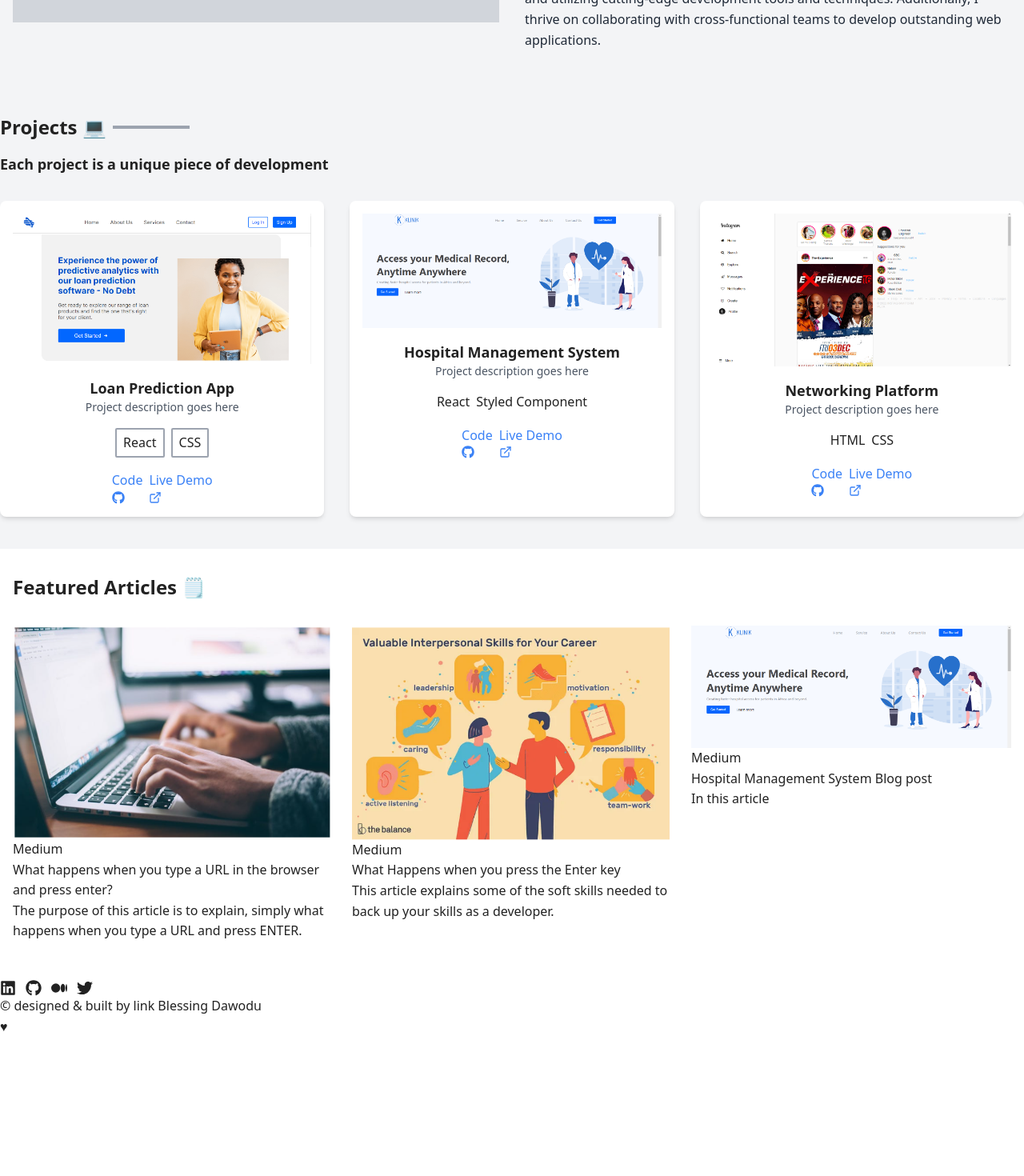
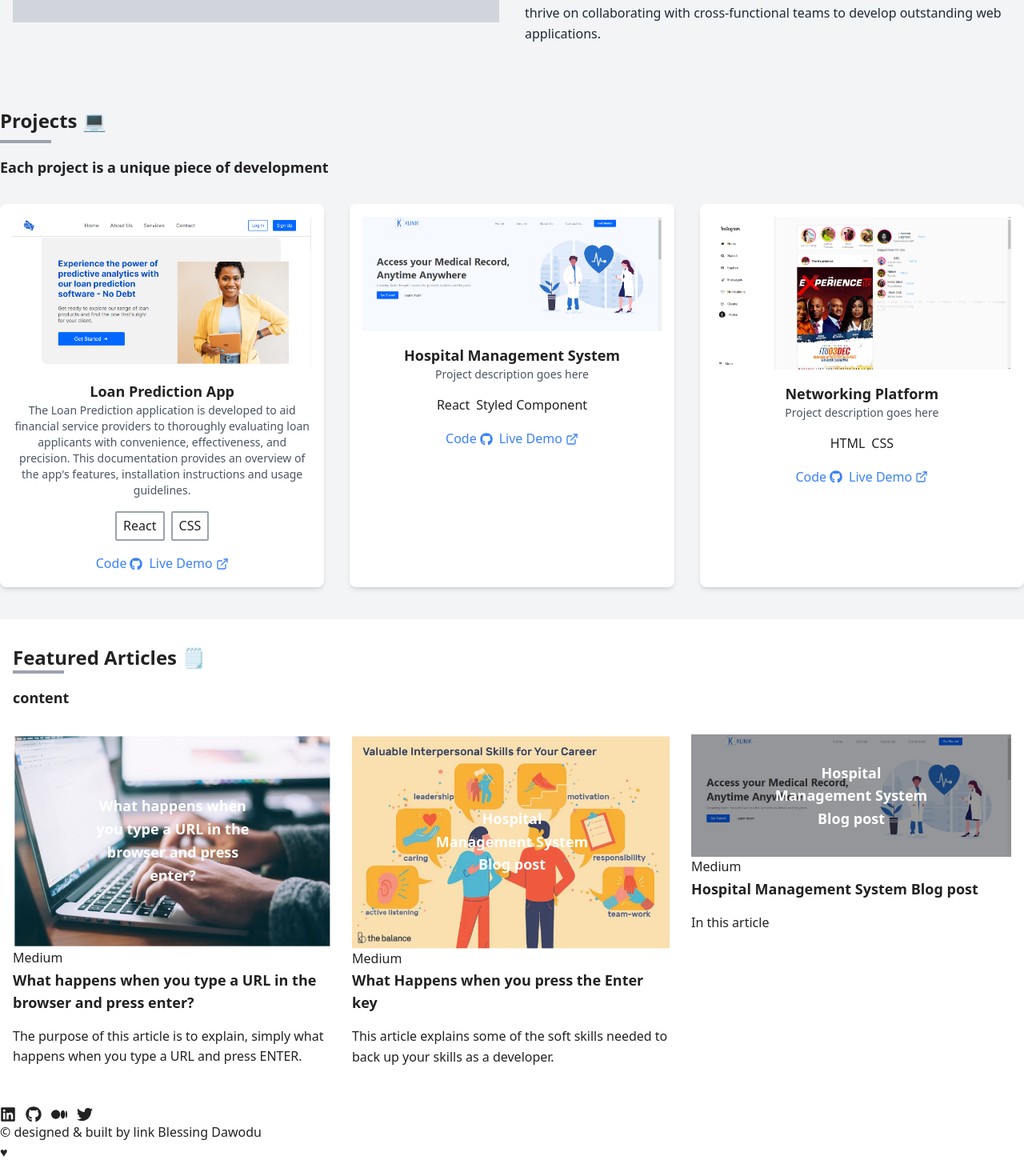
Before and after one commit to DammyD/latest-portfolio, a React (Vite) app: page / in a window 1280 px wide. Shown: the part 1068-2538 px from the top of the page at 80% size. Before the commit the page ends 2380 px from the top, so only its background shows below. Built offline with nearby package versions, Linux system fonts and the light colour scheme.

Commit message:
latest commit

```diff
--- a/src/App.jsx
+++ b/src/App.jsx
@@ -68,7 +68,6 @@ const App = () => {
 
   return (
     <>
-
     <Home/>
     <About/>
     <Projects/>
--- a/src/Components/About.jsx
+++ b/src/Components/About.jsx
@@ -9,7 +9,7 @@ const About = () => {
           <div className="w-full h-64 bg-gray-300"></div>
         </div>
         <div>
-          <h2 className="text-2xl font-bold mb-4">About Me &#128105;</h2>
+          <h2 className="text-2xl font-bold mb-2">About Me &#128105;</h2>
           <span className="bg-gray-400 block w-16 h-1 mb-4"></span>
           <h3 className="text-lg font-bold mb-4">
             A dedicated Front-end Developer based in Lagos, Nigeria.
--- a/src/Components/Articles.jsx
+++ b/src/Components/Articles.jsx
@@ -9,6 +9,8 @@ const Articles = () => {
     <div className="container mx-auto px-4 py-8">
       <div className="title-container mb-8">
         <h2 className="section-title text-2xl font-bold">Featured Articles &#128466;</h2>
+        <span className="bg-gray-400 block w-16 h-1 mb-4"></span>
+        <h3 className="text-lg font-bold mb-4">content</h3>
       </div>
 
       <div className="grid grid-cols-1 md:grid-cols-3 gap-6">
@@ -16,11 +18,15 @@ const Articles = () => {
           <div className="article-image">
             <a href="https://medium.com/@ibukunoluwadawodu/what-happens-when-you-type-a-url-in-the-browser-and-press-enter-498df8c5eb13">
               <img src={article1} alt="What happens when you press enter" />
+              <div className="overlay">
+                {/* <h3 className="overlay-content">What happens when you type a URL in the browser and press enter?</h3> */}
+              </div>
             </a>
+            <h3 className="image-text">What happens when you type a URL in the browser and press enter?</h3>
           </div>
           <div className="article-content">
             <div className="article-site">Medium</div>
-          <h3 className="article-title">What happens when you type a URL in the browser and press enter?</h3>
+            <h3 className="article-title text-lg font-bold mb-4">What happens when you type a URL in the browser and press enter?</h3>
             <div className="article-description">
               <p>The purpose of this article is to explain, simply what happens when you type a URL and press ENTER.</p>
             </div>
@@ -31,11 +37,15 @@ const Articles = () => {
           <div className="article-image">
             <a href="https://medium.com/@ibukunoluwadawodu/coding-is-not-enough-1c3c4ebe0e73">
               <img src={article2} alt="Coding is not enough" />
+              <div className="overlay">
+                {/* <h3 className="overlay-content">What Happens when you press the Enter key</h3> */}
+              </div>
             </a>
+            <h3 className="image-text">Hospital Management System Blog post</h3>
           </div>
           <div className="article-content">
             <div className="article-site">Medium</div>
-          <h3 className="article-title">What Happens when you press the Enter key</h3>
+            <h3 className="article-title text-lg font-bold mb-4">What Happens when you press the Enter key</h3>
             <div className="article-description">
               <p>This article explains some of the soft skills needed to back up your skills as a developer.</p>
             </div>
@@ -45,12 +55,15 @@ const Articles = () => {
         <div className="article">
           <div className="article-image">
             <a href="https://medium.com/@ibukunoluwadawodu/hospital-management-system-blog-e0ce8fef27e0">
-            <img src={article3} alt="Hospital management system" />
+                <div className='image-container'>
+              <img src={article3} alt="Hospital management system" className='' />
+              </div>
+            <h3 className="image-text">Hospital Management System Blog post</h3>
             </a>
           </div>
           <div className="article-content">
             <div className="article-site">Medium</div>
-          <h3 className="article-title">Hospital Management System Blog post</h3>
+            <h3 className="article-title text-lg font-bold mb-4">Hospital Management System Blog post</h3>
             <div className="article-description">
               <p>In this article</p>
             </div>
@@ -60,6 +73,7 @@ const Articles = () => {
     </div>
   </section>
 
+
   )
 }
 
--- a/src/Components/Projects.jsx
+++ b/src/Components/Projects.jsx
@@ -10,10 +10,10 @@ const Projects = () => {
 <section id="projects" className="bg-gray-100 py-10">
   <div className="container mx-auto">
   <div className="mb-8">
-  <div className="flex items-center mb-4">
-    <h2 className="text-2xl font-bold mr-2">Projects &#128187;</h2>
-    <div className="h-1 w-24 my-2 bg-gray-400"></div>
-  </div>
+  {/* <div className="items-center mb-4"> */}
+    <h2 className="text-2xl font-bold mb-2">Projects &#128187;</h2>
+    <span className="bg-gray-400 block w-16 h-1 mb-4"></span>
+  {/* </div> */}
   <h3 className="text-lg font-bold">Each project is a unique piece of development</h3>
 </div>
 
@@ -25,20 +25,25 @@ const Projects = () => {
         </div>
         <div className="text-center">
           <h4 className="text-lg font-bold">Loan Prediction App</h4>
-          <p className="text-sm text-gray-600">Project description goes here</p>
+          <p className="text-sm text-gray-600">The Loan Prediction application is developed to aid financial service providers to thoroughly evaluating loan applicants with convenience, effectiveness, and precision. This documentation provides an overview of the app's features, installation instructions and usage guidelines.</p>
         </div>
         <div className="flex justify-center mt-4 space-x-2">
           <p className="border-2 border-gray-400 py-1 px-2 rounded-sm">React</p>
           <p className="border-2 border-gray-400 py-1 px-2 rounded-sm">CSS</p>
         </div>
         <div className="flex justify-center mt-4 space-x-2">
-          <a href="#" className="text-blue-500 hover:text-blue-600">
-            Code <FaGithub />
-          </a>
-          <a href="https://loan-prediction-app-group-1b.netlify.app/" className="text-blue-500 hover:text-blue-600">
-            Live Demo <FiExternalLink />
-          </a>
-        </div>
+  <a href="#" className="flex items-center text-blue-500 hover:text-blue-600">
+    <span className="mr-1">Code</span>
+    <FaGithub />
+  </a>
+  <a href="https://loan-prediction-app-group-1b.netlify.app/" className="flex items-center text-blue-500 hover:text-blue-600">
+<span>Live Demo</span>
+<span className="ml-1">
+      <FiExternalLink />
+    </span>
+  </a>
+</div>
+
       </div>
 
       <div className="bg-white p-4 rounded-lg shadow-md">
@@ -54,11 +59,15 @@ const Projects = () => {
           <p>Styled Component</p>
         </div>
         <div className="flex justify-center mt-4 space-x-2">
-          <a href="#" className="text-blue-500 hover:text-blue-600">
-            Code <FaGithub />
+          <a href="#" className=" flex items-center text-blue-500 hover:text-blue-600">
+          <span className="mr-1">Code</span>
+            <FaGithub />
           </a>
-          <a href="#" className="text-blue-500 hover:text-blue-600">
-            Live Demo <FiExternalLink />
+          <a href="#" className="flex items-center text-blue-500 hover:text-blue-600">
+          <span>Live Demo</span>
+          <span className="ml-1">
+      <FiExternalLink />
+    </span>
           </a>
         </div>
       </div>
@@ -76,11 +85,15 @@ const Projects = () => {
           <p>CSS</p>
         </div>
         <div className="flex justify-center mt-4 space-x-2">
-          <a href="#" className="text-blue-500 hover:text-blue-600">
-            Code <FaGithub />
+          <a href="#" className="flex items-center text-blue-500 hover:text-blue-600">
+          <span className="mr-1">Code</span>
+            <FaGithub />
           </a>
-          <a href="https://instragram-demo-1.netlify.app/" className="text-blue-500 hover:text-blue-600">
-            Live Demo <FiExternalLink />
+          <a href="https://instragram-demo-1.netlify.app/" className="flex items-center text-blue-500 hover:text-blue-600">
+          <span>Live Demo</span>
+          <span className="ml-1">
+      <FiExternalLink />
+    </span>
           </a>
         </div>
       </div>
--- a/src/index.css
+++ b/src/index.css
@@ -28,6 +28,7 @@ body {
   }
 
 
+
 .theme-settings {
     max-width: 800px;
     margin: 0 auto;
@@ -45,6 +46,7 @@ body {
     display: inline-block;
     opacity: 0.5;
 }
+
 
 .theme-settings div.active {
     opacity: 1;
@@ -69,34 +71,33 @@ body {
     background-color: #000;
 }
 
-/* theming */
 
-.app.theme-blue {
+.theme-blue {
     background-color: #bec7e7;
 }
 
-.app.theme-blue .articles,
-.app.theme-blue .about{
+.theme-blue .articles,
+.theme-blue .about{
     background-color: #97abf5;
 }
 
-.app.theme-blue .home,
-.app.theme-blue .articles,
-.app.theme-blue .projects,
-.app.theme-blue .about,
-.app.theme-blue h1,
-.app.theme-blue h2,
-.app.theme-blue h3,
-.app.theme-blue h4 {
+.theme-blue .home,
+.theme-blue .articles,
+.theme-blue .projects,
+.theme-blue .about,
+.theme-blue h1,
+.theme-blue h2,
+.theme-blue h3,
+.theme-blue h4 {
     color: #1e41c1;
 }
 
-.app.theme-blue p,
-.app.theme-blue span {
+.theme-blue p,
+.theme-blue span {
     color: #000;
 }
 
-.app.theme-orange {
+.theme-orange {
     background-color: #f4c9b7;
 }
 
@@ -105,94 +106,150 @@ body {
     background-color: #f4dfd6;
 }
 
-.app.theme-orange .home,
-.app.theme-orange .articles,
-.app.theme-orange .projects,
-.app.theme-orange .about,
-.app.theme-orange h1,
-.app.theme-orange h2,
-.app.theme-orange h3,
-.app.theme-orange h4 {
+.theme-orange .home,
+.theme-orange .articles,
+.theme-orange .projects,
+.theme-orange .about,
+.theme-orange h1,
+.theme-orange h2,
+.theme-orange h3,
+.theme-orange h4 {
     color:#4a301c;
 }
 
-.app.theme-orange p,
-.app.theme-orange span {
+.theme-orange p,
+.theme-orange span {
     color: #6f543f;
 }
 
- .app.theme-purple {
+.theme-purple {
     background-color: #dbb7f4;
     color: #000;
 }
 
-.app.theme-purple .articles,
-.app.theme-purple .about {
+.theme-purple .articles,
+.theme-purple .about {
     background-color: #ecdfff;
 }
 
-.app.theme-purple .home,
-.app.theme-purple .articles,
-.app.theme-purple .projects,
-.app.theme-purple .about,
-.app.theme-purple h1,
-.app.theme-purple h2,
-.app.theme-purple h3,
-.app.theme-purple h4 {
+.theme-purple .home,
+.theme-purple .articles,
+.theme-purple .projects,
+.theme-purple .about,
+.theme-purple h1,
+.theme-purple h2,
+.theme-purple h3,
+.theme-purple h4 {
     color: #7852ae;
 }
 
-.app.theme-purple p,
-.app.theme-purple span {
+.theme-purple p,
+.theme-purple span {
     color: #000;
 }
 
-.app.theme-green {
+.theme-green {
     background-color: #c3e3c1;
 }
 
-.app.theme-green .articles,
-.app.theme-green .about {
+.theme-green .articles,
+.theme-green .about {
     background-color: #a0ed9a;
 }
 
-.app.theme-green .home,
-.app.theme-green .articles,
-.app.theme-green .projects,
-.app.theme-green .about,
-.app.theme-green h1,
-.app.theme-green h2,
-.app.theme-green h3,
-.app.theme-green h4 {
+.theme-green .home,
+.theme-green .articles,
+.theme-green .projects,
+.theme-green .about,
+.theme-green h1,
+.theme-green h2,
+.theme-green h3,
+.theme-green h4 {
     color: #5faf3b;
 }
 
-.app.theme-green p,
-.app.theme-green span {
+.theme-green p,
+.theme-green span {
     color: #000;
 }
 
-.app.theme-black {
+.theme-black {
     background-color: #5c5c5c;
 }
 
-.app.theme-black .articles,
-.app.theme-black .about {
+.theme-black .articles,
+.theme-black .about {
     background-color: #333;
 }
 
-.app.theme-black .home,
-.app.theme-black .articles,
-.app.theme-black .projects,
-.app.theme-black .about,
-.app.theme-black h1,
-.app.theme-black h2,
-.app.theme-black h3,
-.app.theme-black h4 {
+.theme-black .home,
+.theme-black .articles,
+.theme-black .projects,
+.theme-black .about,
+.theme-black h1,
+.theme-black h2,
+.theme-black h3,
+.theme-black h4 {
     color: #fff;
 }
 
-.app.theme-black p,
-.app.theme-black span{
+.theme-black p,
+.theme-black span{
     color: #ccc;
 }
+
+.article-image {
+    position: relative;
+  }
+
+  .image-container {
+    position: relative;
+  }
+
+  .image-container::before {
+    content: '';
+    position: absolute;
+    top: 0;
+    left: 0;
+    width: 100%;
+    height: 100%;
+    background-color: rgba(0, 0, 0, 0.5);
+    opacity: 0.8;
+  }
+
+  .overlay {
+    position: absolute;
+    top: 0;
+    left: 0;
+    width: 100%;
+    height: 100%;
+    display: flex;
+    justify-content: center;
+    align-items: center;
+    opacity: 0;
+    transition: opacity 0.3s ease;
+  }
+
+  .article-image:hover .overlay {
+    opacity: 1;
+  }
+
+  .overlay-content {
+    color: #fff;
+    font-size: 20px;
+    font-weight: bold;
+    text-align: center;
+    padding: 10px;
+  }
+
+  .image-text {
+    position: absolute;
+    top: 50%;
+    left: 50%;
+    transform: translate(-50%, -50%);
+    color: #fff;
+    font-size: 18px;
+    font-weight: bold;
+    text-align: center;
+    z-index: 1;
+  }
```
Also changed, not shown: src/Components/Home.jsx (+10 -4 lines). Lines whose indentation alone changed are shown as unchanged.
